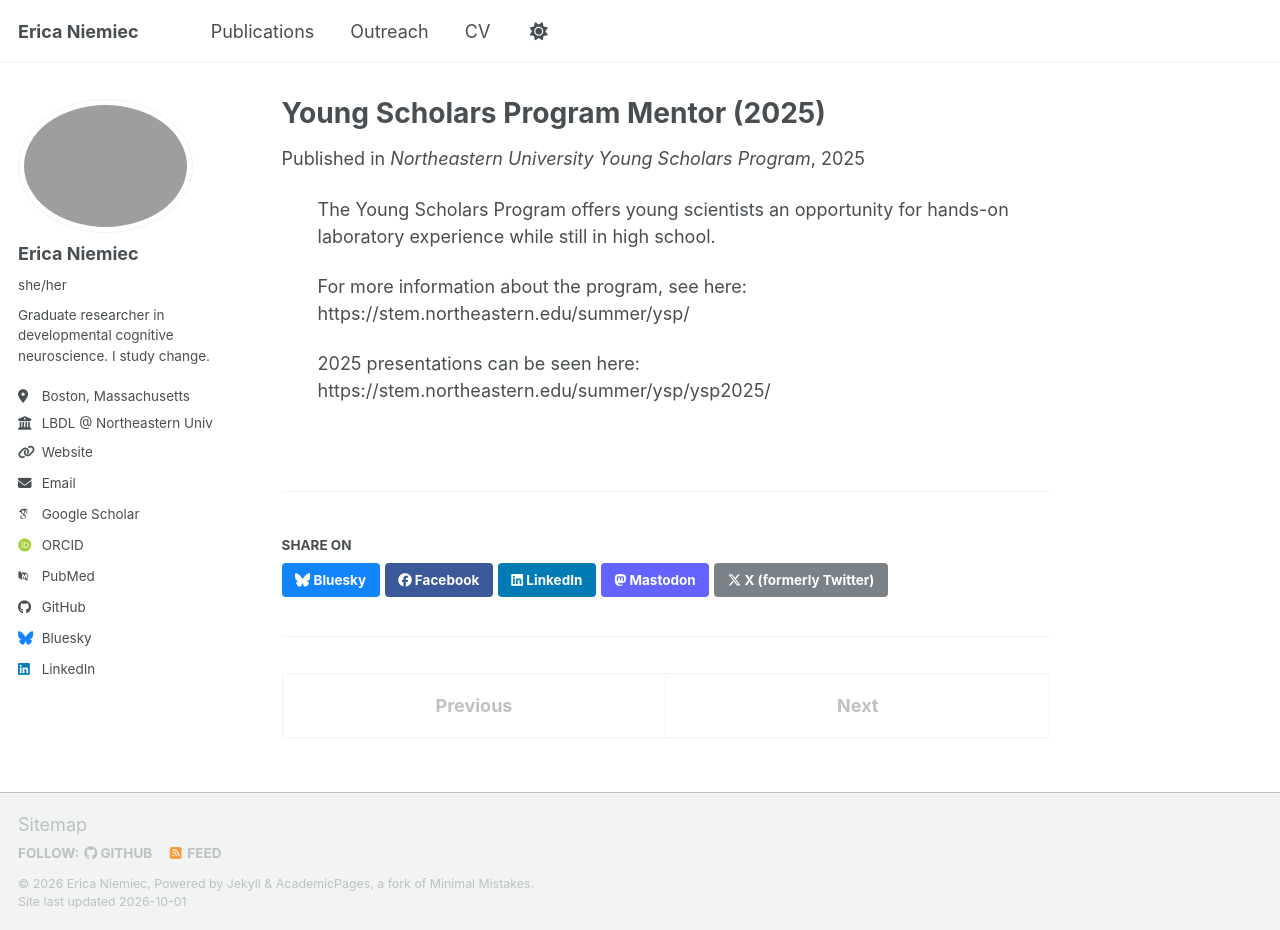
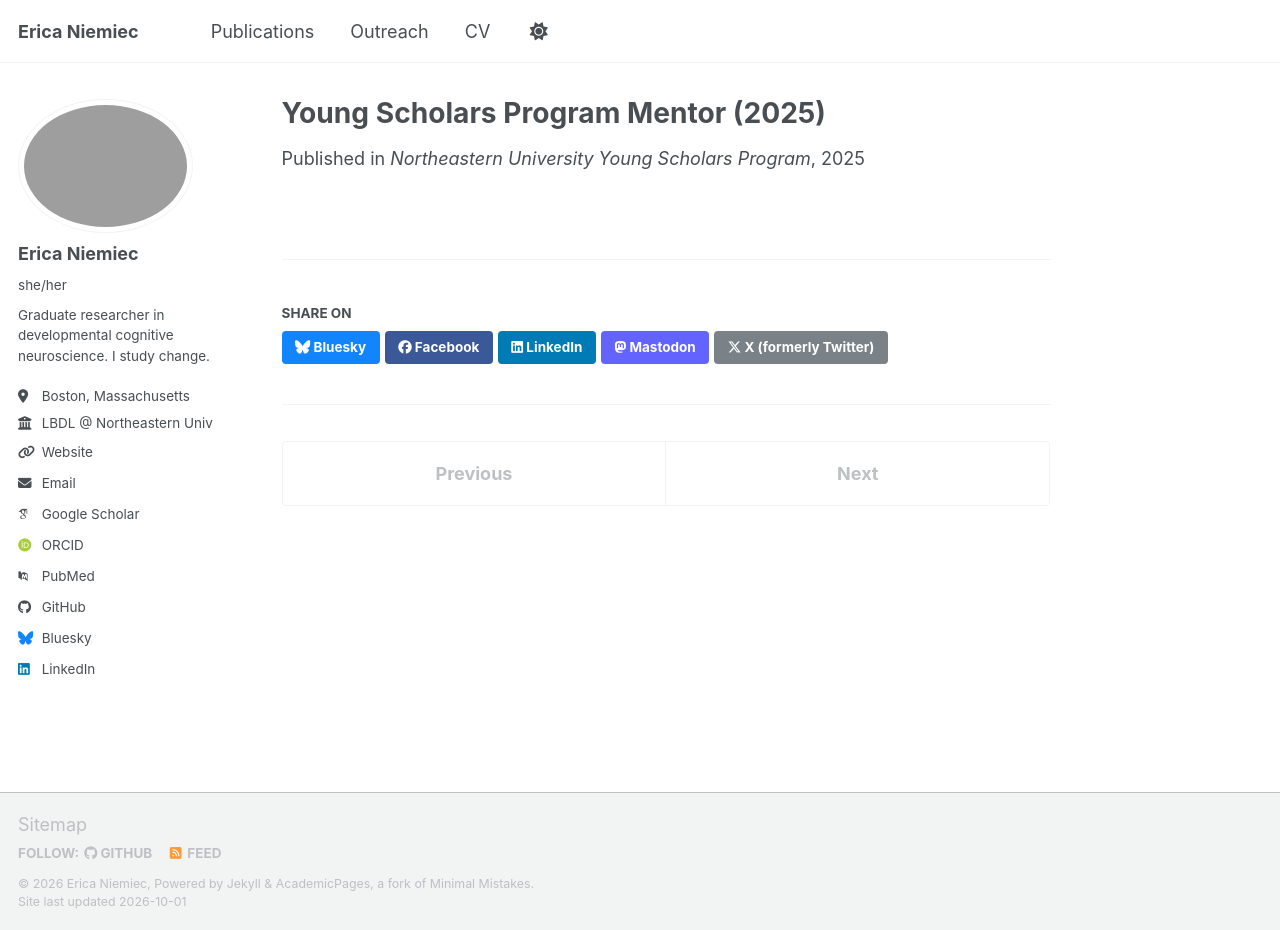
Before and after one commit to ericaniemiec/ericaniemiec.github.io, a Jekyll site: the page built from _outreach/2025-YSP.md, in a window 1280 px wide and 930 px high. Built offline with Jekyll 4.4.1, drawn with Linux system fonts in a browser that asks for light colours; some web fonts are replaced; a script bundle is joined from its source files by our own code; library files that are not in the unit come from our copies.

Commit message:
Update 2025-YSP.md

```diff
--- a/_outreach/2025-YSP.md
+++ b/_outreach/2025-YSP.md
@@ -4,11 +4,5 @@
 permalink: /outreach/2025-YSP
 date: 2025-07-30
 venue: "Northeastern University Young Scholars Program"
-excerpt: "Co-mentored high school students in a six week laboratory experience."
+excerpt: "Co-mentored high school students in a six week laboratory experience. The Young Scholars Program offers young scientists an opportunity for hands-on laboratory experience while still in high school. For more information about the program, see here: https://stem.northeastern.edu/summer/ysp/. 2025 presentations can be seen here: https://stem.northeastern.edu/summer/ysp/ysp2025/"
 ---
-
-The Young Scholars Program offers young scientists an opportunity for hands-on laboratory experience while still in high school.
-
-For more information about the program, see here: https://stem.northeastern.edu/summer/ysp/
-
-2025 presentations can be seen here: https://stem.northeastern.edu/summer/ysp/ysp2025/
```
